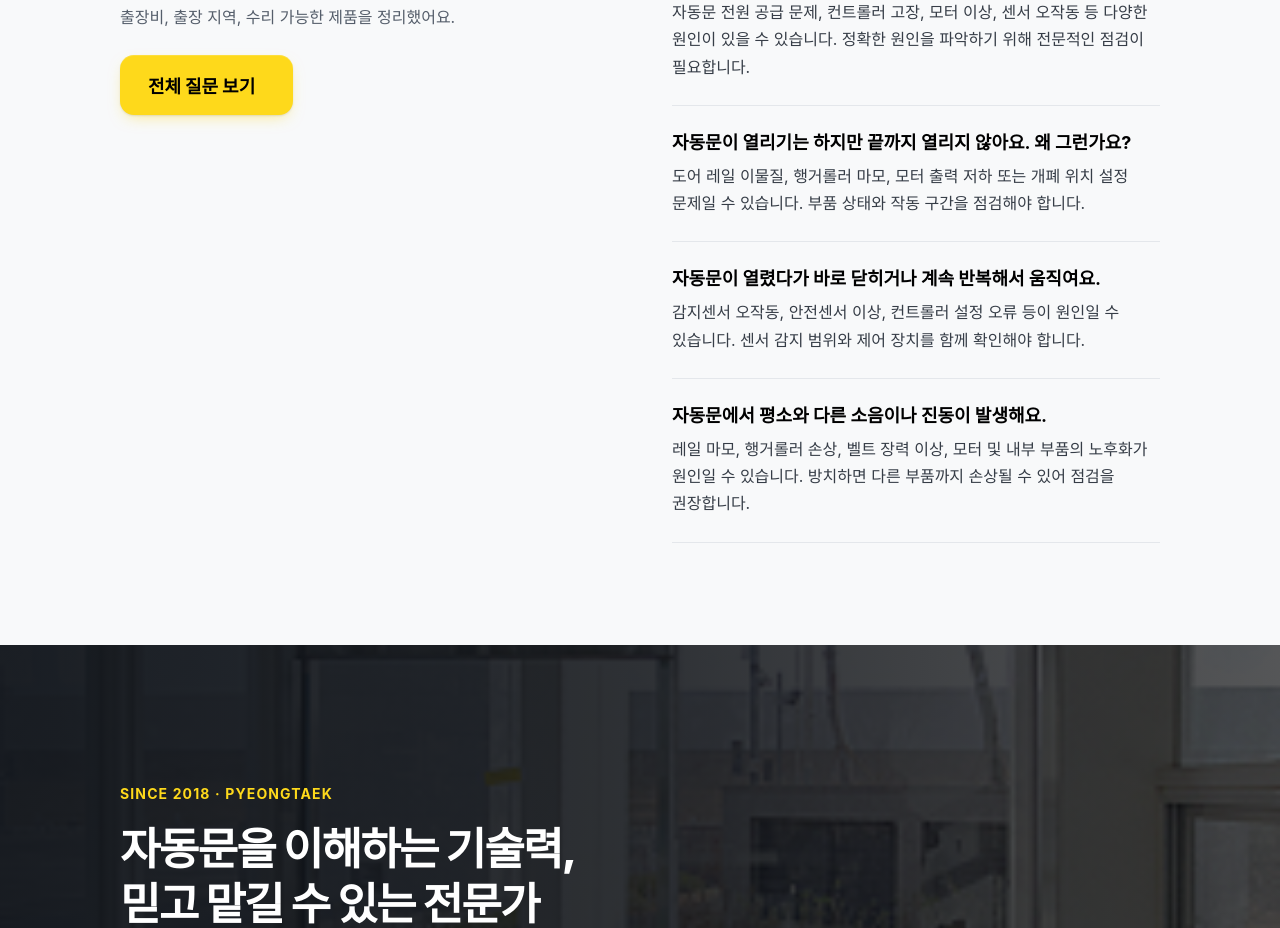
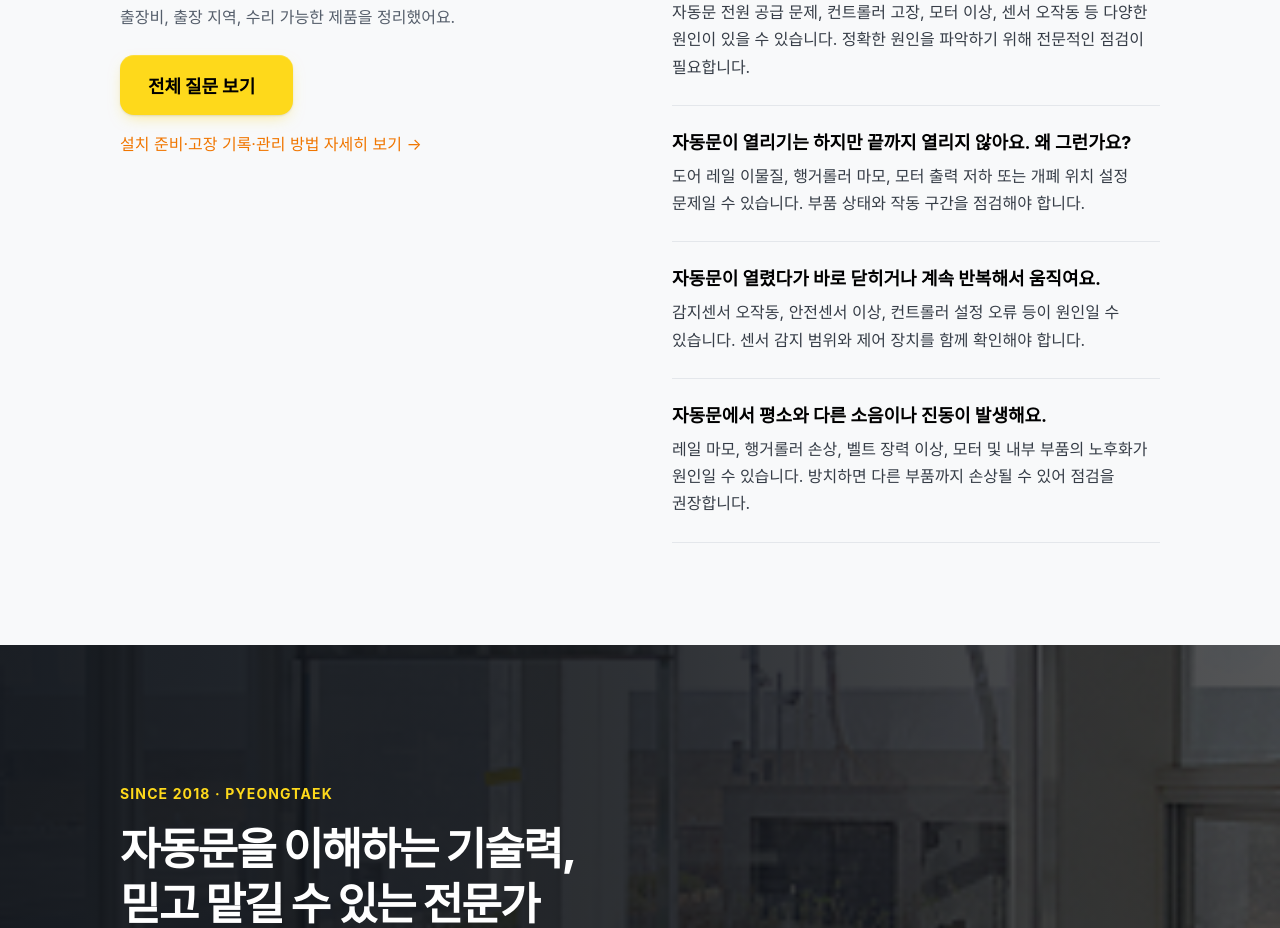
Before and after one commit to jkjo0027/jnd, a Next.js app: page / in a window 1280 px wide. Shown: the part 10020-10948 px from the top of the page. Built offline with nearby package versions, Linux system fonts and the light colour scheme; some icons are missing; a web font is replaced by a local one.

Commit message:
Link homepage questions to installation and maintenance handbook

```diff
--- a/src/components/home/Sections.tsx
+++ b/src/components/home/Sections.tsx
@@ -214,6 +214,7 @@ export function FaqTop({ number = '08' }: { number?: string }) {
           <h2 className="t">자주 묻는 질문</h2>
           <p className="lede">출장비, 출장 지역, 수리 가능한 제품을 정리했어요.</p>
           <Link href="/faq/" className="btn btn-primary all">전체 질문 보기<Icon name="arrow-right" /></Link>
+          <p style={{ marginTop: 16 }}><Link href="/handbook/">설치 준비·고장 기록·관리 방법 자세히 보기 →</Link></p>
         </div>
         <div>{FAQ.slice(0, 4).map((f) => <article key={f.q} className="faq-item"><h3>{f.q}</h3><p>{f.a}</p></article>)}</div>
       </div>
```
